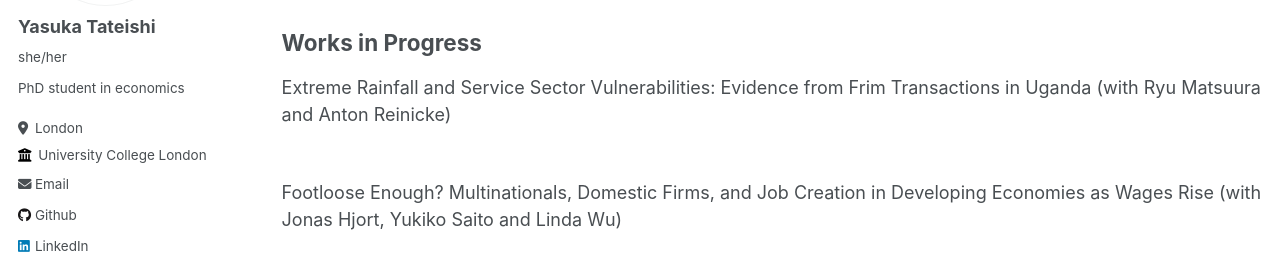
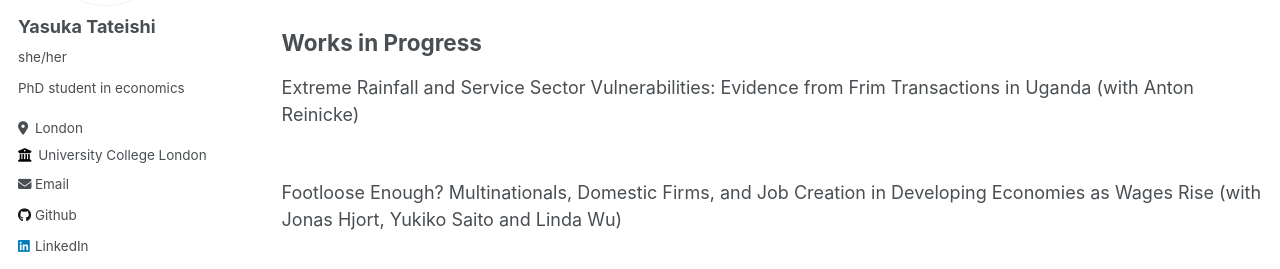
Before and after one commit to yaskatat/yaskatat.github.io, a Jekyll site: the page built from _pages/research.md, in a window 1280 px wide and 1174 px high. Shown: the part 316-585 px from the top of the window. Built offline with Jekyll 4.4.1, drawn with Linux system fonts in a browser that asks for light colours.

Commit message:
Update research.md

```diff
--- a/_pages/research.md
+++ b/_pages/research.md
@@ -14,7 +14,7 @@ When Refugees Become Natives: Intergenerational Assimilation of Palestinian Refu
 
 ## Works in Progress
 
-Extreme Rainfall and Service Sector Vulnerabilities: Evidence from Frim Transactions in Uganda (with Ryu Matsuura and Anton Reinicke)
+Extreme Rainfall and Service Sector Vulnerabilities: Evidence from Frim Transactions in Uganda (with Anton Reinicke)
 
 <br/>
 Footloose Enough? Multinationals, Domestic Firms, and Job Creation in Developing Economies as Wages Rise (with Jonas Hjort, Yukiko Saito and Linda Wu)
```
